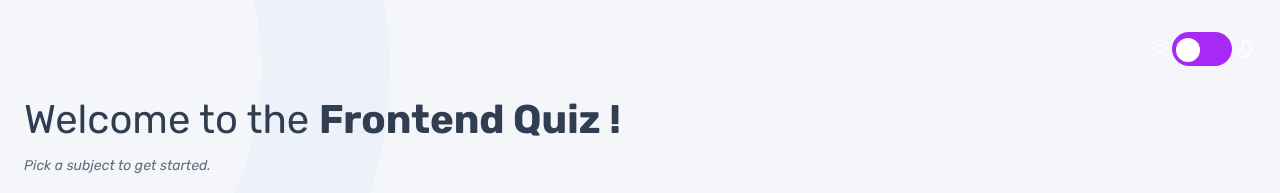
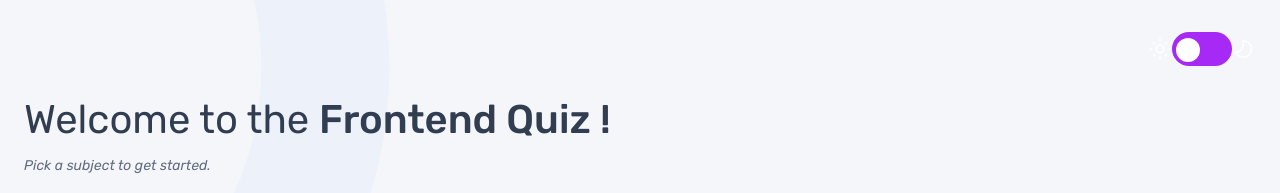
Before and after one commit to mayor-creator/frontend_quiz_app, a React (Vite) app: page / in a window 1280 px wide. Shown: the top 193 px of the page. Built offline with nearby package versions, Linux system fonts and the light colour scheme.

Commit message:
Adjust QuizStartMenu styles for improved readability; modify font-weight and size for title and subject text

```diff
--- a/src/assets/component/QuizMenu/QuizStartMenu.module.css
+++ b/src/assets/component/QuizMenu/QuizStartMenu.module.css
@@ -16,11 +16,11 @@
 }
 
 .titleSpanText {
-  font-weight: 700;
+  font-weight: 500;
 }
 
 .subjectText {
-  font-size: 14px;
+  font-size: 0.875rem;
   font-style: italic;
   color: var(--color-grey-navy);
 }
--- a/src/index.css
+++ b/src/index.css
@@ -47,6 +47,7 @@ h6 {
 p {
   text-wrap: pretty;
 }
+
 h1,
 h2,
 h3,
```
